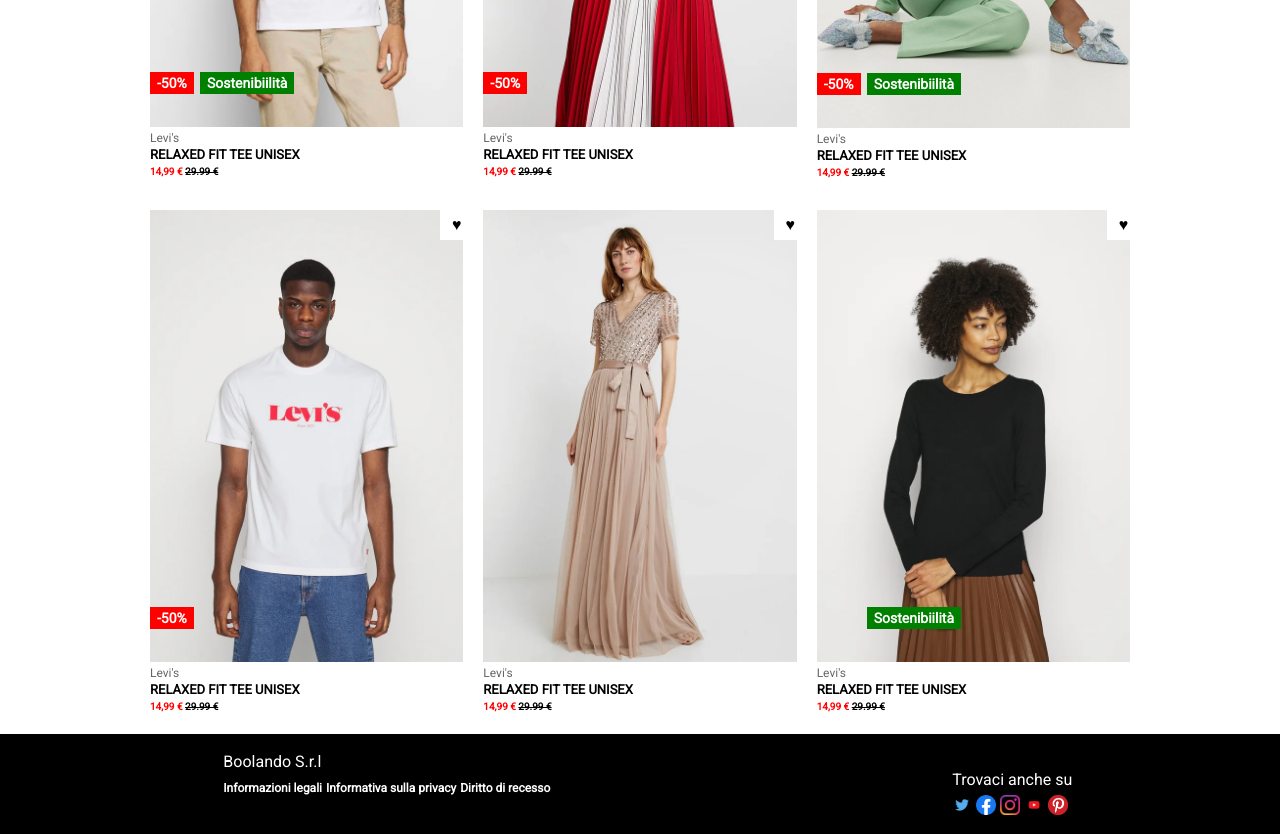
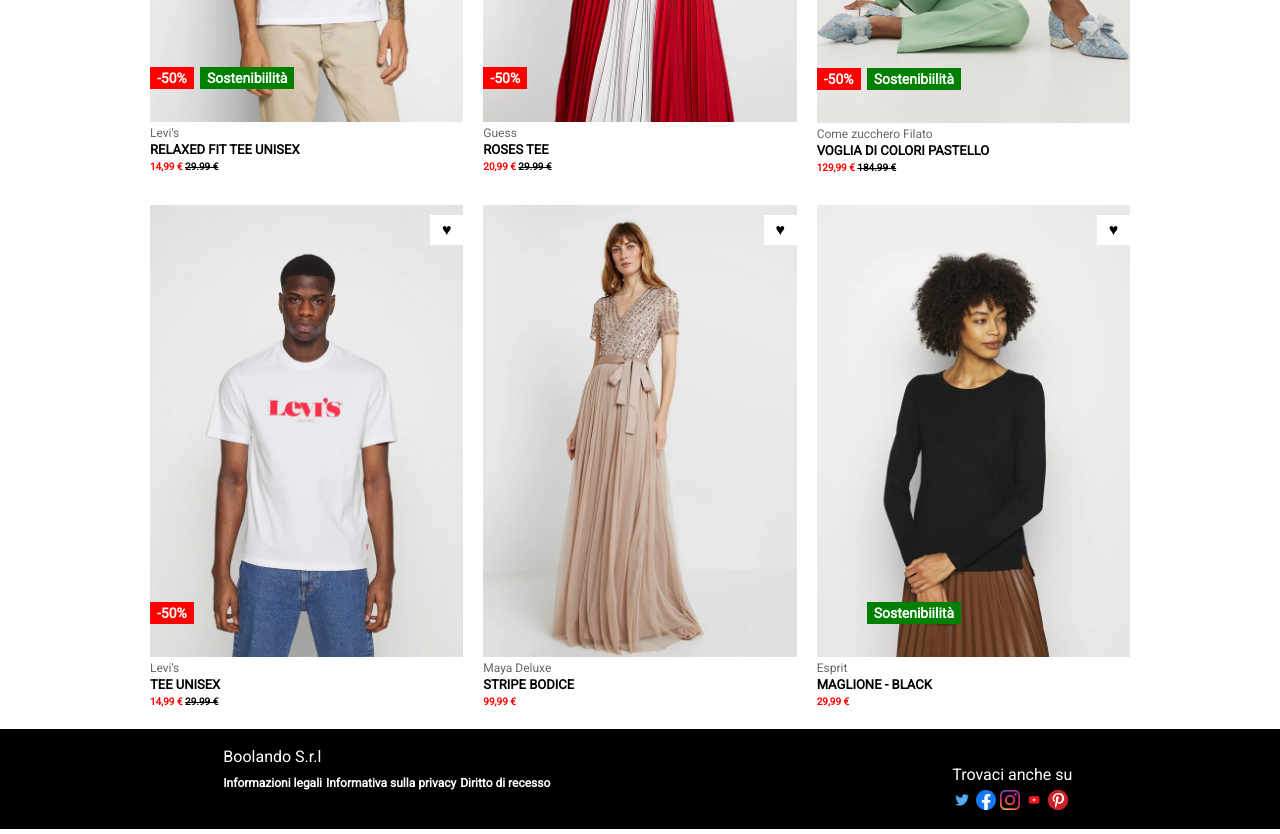
Before and after one commit to igorliotta/html-css-boolando, a plain HTML site: page index.html in a window 1280 px wide. Shown: the part 400-1234 px from the top of the page. Drawn offline with Linux system fonts and the light colour scheme.

Commit message:
Added: fixed imgs and descriptions for all cards and create a fixed header with "position fixed"

```diff
--- a/css/app.css
+++ b/css/app.css
@@ -14,6 +14,7 @@
 body {
     max-width: 1500px;
     margin: 0 auto;
+    position: relative;
 }
 
 img {
@@ -68,6 +69,12 @@
     min-height: 45px;
     background-color: #ff6900;
     margin-bottom: 20px;
+    position: fixed;
+    top: 0;
+    left: 0;
+    width: 100%;
+    padding: 10px;
+    z-index: 1;
 }
 
 .header-container {
@@ -111,7 +118,12 @@
 
 
 
+
 /* Main */
+
+.main-content {
+    margin-top: 60px;
+}
 
 .container {
     max-width: 1000px;
@@ -171,6 +183,7 @@
     position: relative;
 }
 
+
 .heart {
     width: 33px;
     min-height: 30px;
@@ -179,8 +192,8 @@
     text-align: center;
     vertical-align: middle;
     position: absolute;
-    top: 10px;
-    right: 0;
+    top: 20px;
+    right: 10px;
 }
 
 .img-man {
--- a/index.html
+++ b/index.html
@@ -66,7 +66,7 @@
 
 
 <!-- Inizio Main -->
-    <main>
+    <main class="main-content">
         <!-- Cards -->
 
         <!-- Prima card -->
@@ -103,9 +103,9 @@
                     </section>
 
                     <section class="product-description">
-                        <span class="brand-name description">Levi's</span>
-                        <span class="size-product description">RELAXED FIT TEE UNISEX</span>
-                        <span class="prize-product-red description">14,99 &euro; <span class="prize-product-black description">29.99 &euro;</span></span>
+                        <span class="brand-name description">Guess</span>
+                        <span class="size-product description">ROSES TEE</span>
+                        <span class="prize-product-red description">20,99 &euro; <span class="prize-product-black description">29.99 &euro;</span></span>
                     </section>
 
                         <div class="heart">
@@ -126,9 +126,9 @@
                     </section>
 
                     <section class="product-description">
-                        <span class="brand-name description">Levi's</span>
-                        <span class="size-product description">RELAXED FIT TEE UNISEX</span>
-                        <span class="prize-product-red description">14,99 &euro; <span class="prize-product-black description">29.99 &euro;</span></span>
+                        <span class="brand-name description">Come zucchero Filato</span>
+                        <span class="size-product description">VOGLIA DI COLORI PASTELLO</span>
+                        <span class="prize-product-red description">129,99 &euro; <span class="prize-product-black description">184.99 &euro;</span></span>
                     </section>
 
                         <div class="heart">
@@ -151,7 +151,7 @@
 
                     <section class="product-description">
                         <span class="brand-name description">Levi's</span>
-                        <span class="size-product description">RELAXED FIT TEE UNISEX</span>
+                        <span class="size-product description">TEE UNISEX</span>
                         <span class="prize-product-red description">14,99 &euro; <span class="prize-product-black description">29.99 &euro;</span></span>
                     </section>
 
@@ -173,9 +173,9 @@
                     </section>
 
                     <section class="product-description">
-                        <span class="brand-name description">Levi's</span>
-                        <span class="size-product description">RELAXED FIT TEE UNISEX</span>
-                        <span class="prize-product-red description">14,99 &euro; <span class="prize-product-black description">29.99 &euro;</span></span>
+                        <span class="brand-name description">Maya Deluxe</span>
+                        <span class="size-product description">STRIPE BODICE</span>
+                        <span class="prize-product-red description">99,99 &euro; </span>
                     </section>
 
                         <div class="heart">
@@ -187,14 +187,14 @@
                 <!-- Sesta card -->
                 <div class="img-card col-4">
 
-                    <section class="img-man">
-                        <img src="./img/6.webp" alt="">
+                    <section>
+                        <img class="img-man" src="./img/6.webp" alt="">
                     </section>
 
                     <section class="product-description">
-                        <span class="brand-name description">Levi's</span>
-                        <span class="size-product description">RELAXED FIT TEE UNISEX</span>
-                        <span class="prize-product-red description">14,99 &euro; <span class="prize-product-black description">29.99 &euro;</span></span>
+                        <span class="brand-name description">Esprit</span>
+                        <span class="size-product description">MAGLIONE - BLACK</span>
+                        <span class="prize-product-red description">29,99 &euro; </span>
                     </section>
 
                         <div class="heart">
```
